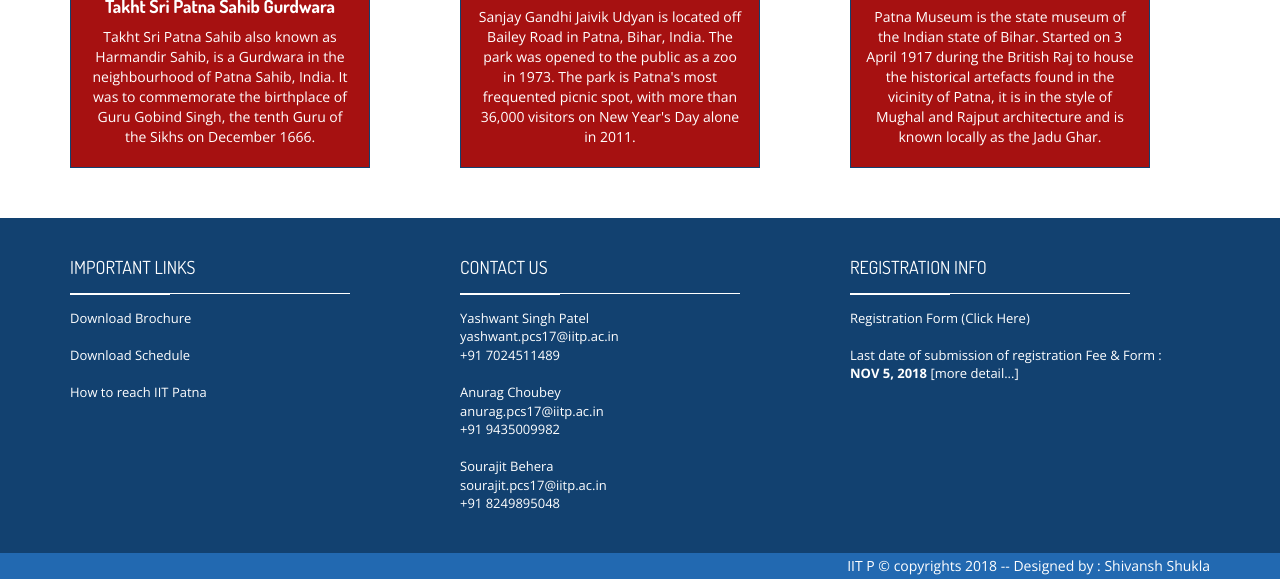
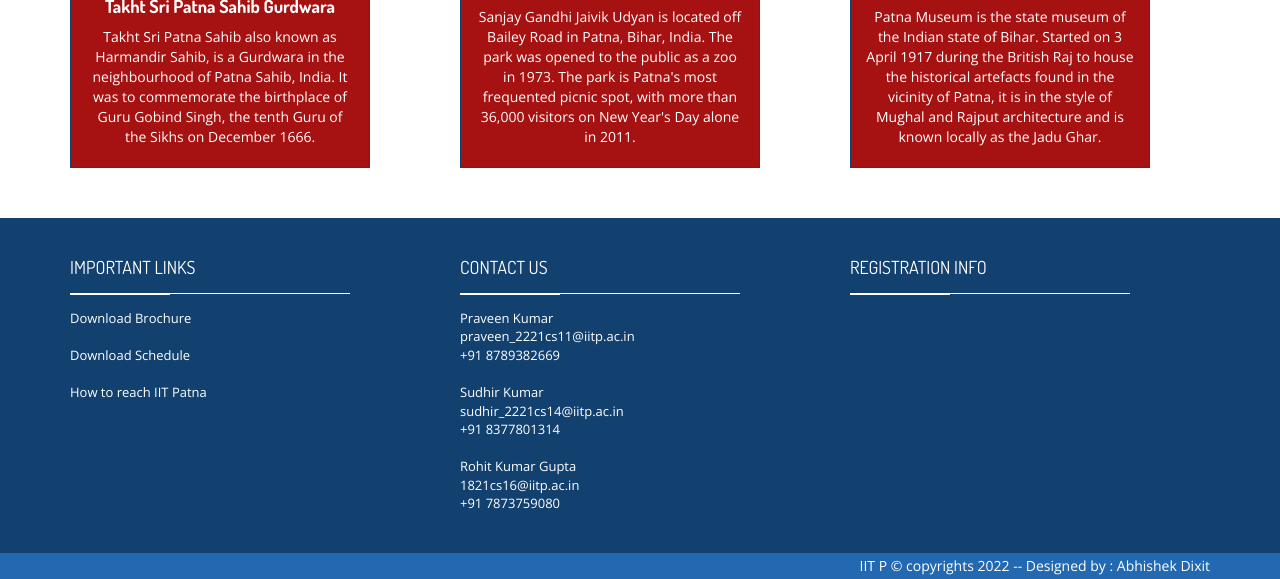
Before and after one commit to adee38/iov, a plain HTML site: page places.html in a window 1280 px wide. Shown: the part 1579-2158 px from the top of the page. Drawn offline with nearby package versions, Linux system fonts and the light colour scheme.

Commit message:
Update places.html

```diff
--- a/places.html
+++ b/places.html
@@ -329,9 +329,9 @@
                             <div class="footer-content">
 
                                 <p>
-                                        <a href="data/brochure.pdf" target="_blank">Download Brochure</a>
+                                    <a href="data/xxx.pdf" target="_blank">Download Brochure</a>
                                     <br><br>
-                                        <a href="data/schedule.pdf" target="_blank">Download Schedule</a>
+                                    <a href="data/xxx.pdf" target="_blank">Download Schedule</a>
                                     <br><br>
                                     <a href="https://www.iitp.ac.in/hostel/reachIITP.html" target="_blank">How to reach IIT Patna</a>
                                 </p>
@@ -357,17 +357,17 @@
 
                                <p>
 
-                                        Yashwant Singh Patel<br>
-                                        <a href="mailto:yashwant.pcs17@iitp.ac.in">yashwant.pcs17@iitp.ac.in</a><br>
-                                        <a href="tel:+917024511489">+91 7024511489</a><br>
+                                        Praveen Kumar<br>
+                                        <a href="mailto:praveen_2221cs11@iitp.ac.in">praveen_2221cs11@iitp.ac.in</a><br>
+                                        <a href="tel:+918789382669">+91 8789382669</a><br>
                                         <br>
-                                        Anurag Choubey<br>
-                                        <a href="mailto:anurag.pcs17@iitp.ac.in">anurag.pcs17@iitp.ac.in</a><br>
-                                        <a href="tel:+919435009982">+91 9435009982</a><br>
+                                        Sudhir Kumar<br>
+                                        <a href="mailto:sudhir_2221cs14@iitp.ac.in">sudhir_2221cs14@iitp.ac.in</a><br>
+                                        <a href="tel:+918377801314">+91 8377801314</a><br>
                                         <br>
-                                        Sourajit Behera<br>
-                                        <a href="mailto:sourajit.pcs17@iitp.ac.in">sourajit.pcs17@iitp.ac.in</a><br>
-                                        <a href="tel:+918249895048">+91 8249895048</a>
+                                        Rohit Kumar Gupta<br>
+                                        <a href="mailto:1821cs16@iitp.ac.in">1821cs16@iitp.ac.in</a><br>
+                                        <a href="tel:+917873759080">+91 7873759080</a>
 
                                     </p>
                                 </div>
@@ -382,12 +382,11 @@
 
                                 <div class="footer-content">
                                           <p align="left">
-                                            <a href="https://goo.gl/forms/583LVSCeWwhmMOuN2" target="_blank">
+                                            <!--<a href="https://goo.gl/forms/583LVSCeWwhmMOuN2" target="_blank">
                                             Registration Form (Click Here)
                                             </a> <br><br>
-                                            Last date of submission of registration Fee & Form : <br><strong>NOV 5, 2018</strong> <a href="registration.html"> [more detail...]</a>
-                                           </p>
-
+                                            Last date of submission of registration Fee & Form : <br><strong>NOV 5, 2022</strong> <a href="registration.html"> [more detail...]</a>
+                                           </p> -->
                                 </div>
 
                             </div>
@@ -404,11 +403,14 @@
             <div class="footer-bottom">
 
                 <div class="container text-right">
-                    IIT P &copy; copyrights 2018 -- Designed by : <a href="https://github.com/dexty007">Shivansh Shukla</a>
+                    IIT P &copy; copyrights 2022 -- Designed by : <a href="https://github.com/adee38">Abhishek Dixit</a>
                 </div>
             </div>
 
         </footer> <!-- main-footer -->
+
+
+
 
     <!--  Scripts
     ================================================== -->
```
Lines whose indentation alone changed are shown as unchanged.
